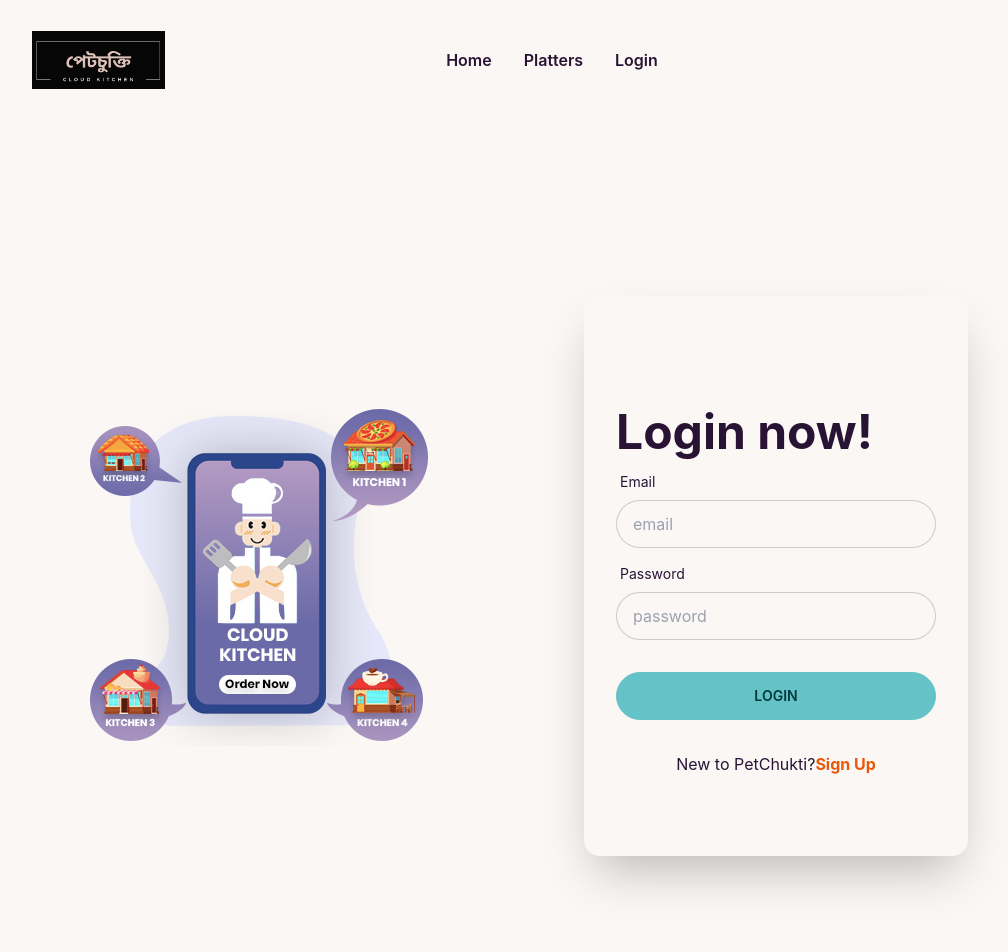
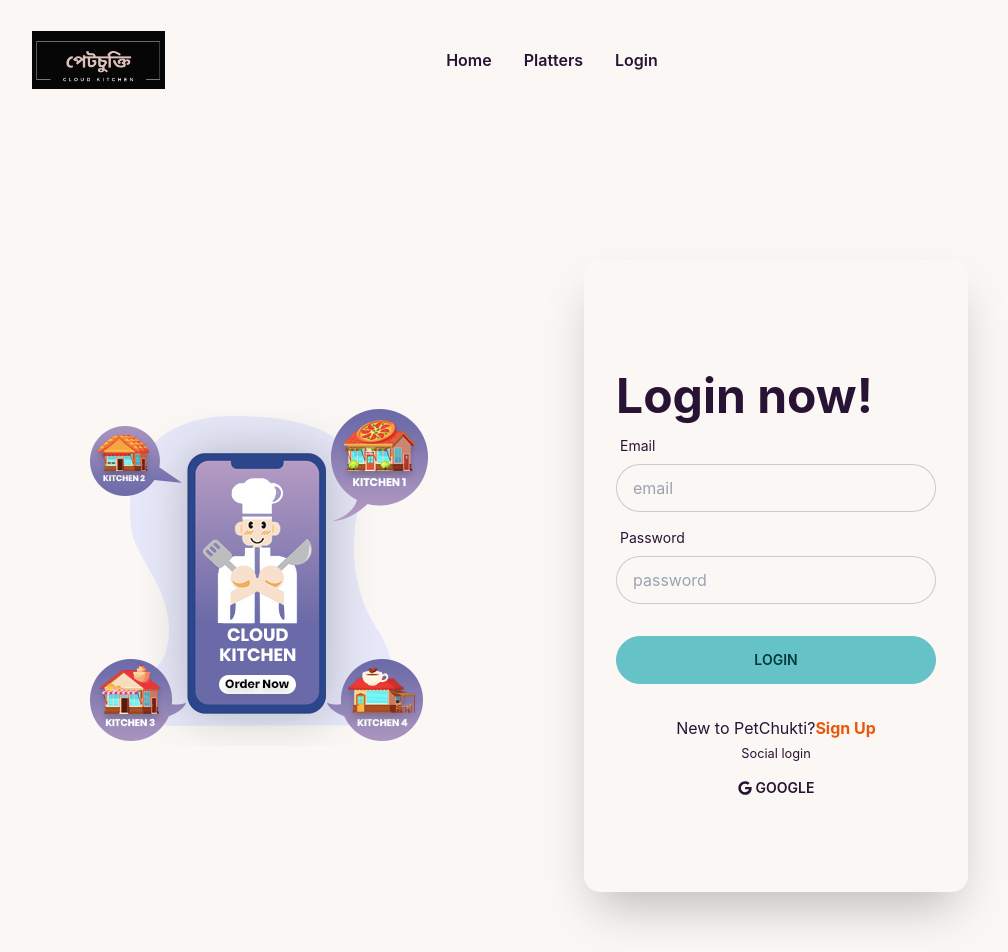
Before and after one commit to afsertanveer/pet-chukti-client, a React (Create React App) app: page /login in a window 1280 px wide. Shown: the top 952 px of the page, without its empty margins (88-1096 px from the left). Built offline with nearby package versions, Linux system fonts and the light colour scheme; no server answers.

Commit message:
login page and google login added

```diff
--- a/src/Context/AuthProvider.js
+++ b/src/Context/AuthProvider.js
@@ -1,4 +1,4 @@
-import { createUserWithEmailAndPassword, getAuth, GoogleAuthProvider, onAuthStateChanged, signOut } from 'firebase/auth';
+import { createUserWithEmailAndPassword, getAuth, GoogleAuthProvider, onAuthStateChanged, signInWithEmailAndPassword, signInWithPopup, signOut } from 'firebase/auth';
 import React, { createContext, useEffect, useState } from 'react';
 import { app } from './../firebase/fireabase.config';
 
@@ -9,11 +9,23 @@
     const [user, setUser] = useState(null);
     const [loading, setLoading] = useState(true);
 
+    //create user
     const createUser =(email,password)=>{
         setLoading(true);
         return createUserWithEmailAndPassword(auth,email,password);
     }
 
+    //google signup
+      const googleSignIn = () => {
+        setLoading(true);
+        return signInWithPopup(auth, googleProvider);
+      };
+
+    //login user
+      const signInUser = (email, password) => {
+        setLoading(true);
+        return signInWithEmailAndPassword(auth, email, password);
+      };
         //sign out
         const logOut = () => {
           setLoading(true);
@@ -34,6 +46,8 @@
       loading,
       setLoading,
       createUser,
+      signInUser,
+      googleSignIn,
       logOut,
     };
     return (
--- a/src/Pages/Login/Login/Login.js
+++ b/src/Pages/Login/Login/Login.js
@@ -1,13 +1,27 @@
-import React from 'react';
-import { Link } from 'react-router-dom';
+import React, { useContext } from 'react';
+import { toast } from 'react-hot-toast';
+import { Link, useNavigate } from 'react-router-dom';
 import img from '../../../Assets/others/loginBanner.jpg';
+import { AuthContext } from '../../../Context/AuthProvider';
+import SocialLogin from '../SocialLogin/SocialLogin';
+
 const Login = () => {
+    const {signInUser} = useContext(AuthContext);
+    const navigate = useNavigate();
     const handleLogIn = event =>{
         event.preventDefault();
         const form = event.target;
         const email = form.email.value;
         const password = form.password.value;
         console.log(email,password);
+        signInUser(email,password)
+        .then(result=>{
+            const user = result.user;
+            toast.success('Succesfully Logged in');
+            navigate('/');
+
+        })
+        .catch(err=>console.log(err))
     }
     return (
       <div className="hero mt-24 min-h-screen ">
@@ -50,6 +64,9 @@
                 Sign Up
               </Link>
             </p>
+            <div>
+                <SocialLogin></SocialLogin>
+            </div>
           </div>
         </div>
       </div>
--- /dev/null
+++ b/src/Pages/Login/SocialLogin/SocialLogin.js
@@ -0,0 +1,32 @@
+import React, { useContext } from 'react';
+import { toast } from 'react-hot-toast';
+import { FaGoogle } from "react-icons/fa";
+import { useNavigate } from 'react-router-dom';
+import { AuthContext } from '../../../Context/AuthProvider';
+const SocialLogin = () => {
+  const {googleSignIn} = useContext(AuthContext);
+  const navigate = useNavigate();
+   const handleGoogleSignIn =  () =>{
+    googleSignIn()
+    .then(result=>{
+      const user = result.user;
+      toast.success('Successfully logging in using Google');
+      navigate('/');
+    })
+   }
+    return (
+      <div className="text-center">
+        <p>
+          <small>Social login</small>
+        </p>
+        <button
+          onClick={handleGoogleSignIn}
+          className="btn btn-ghost">
+          <FaGoogle className='mr-1'></FaGoogle>
+          Google
+        </button>
+      </div>
+    );
+};
+
+export default SocialLogin;
--- a/src/Pages/Shared/Header/Header.js
+++ b/src/Pages/Shared/Header/Header.js
@@ -21,9 +21,14 @@
           <Link to="/platters">Platters</Link>
         </li>
         {user ? (
-          <li className="font-semibold">
-            <Link to="/my-reviews">My Reviews</Link>
-          </li>
+          <>
+            <li className="font-semibold">
+              <Link to="/my-reviews">My Reviews</Link>
+            </li>
+            <li className="font-semibold">
+              <Link to="/add-platter">Add New Menu</Link>
+            </li>
+          </>
         ) : (
           <li className="font-semibold">
             <Link to="/login">Login</Link>
```
